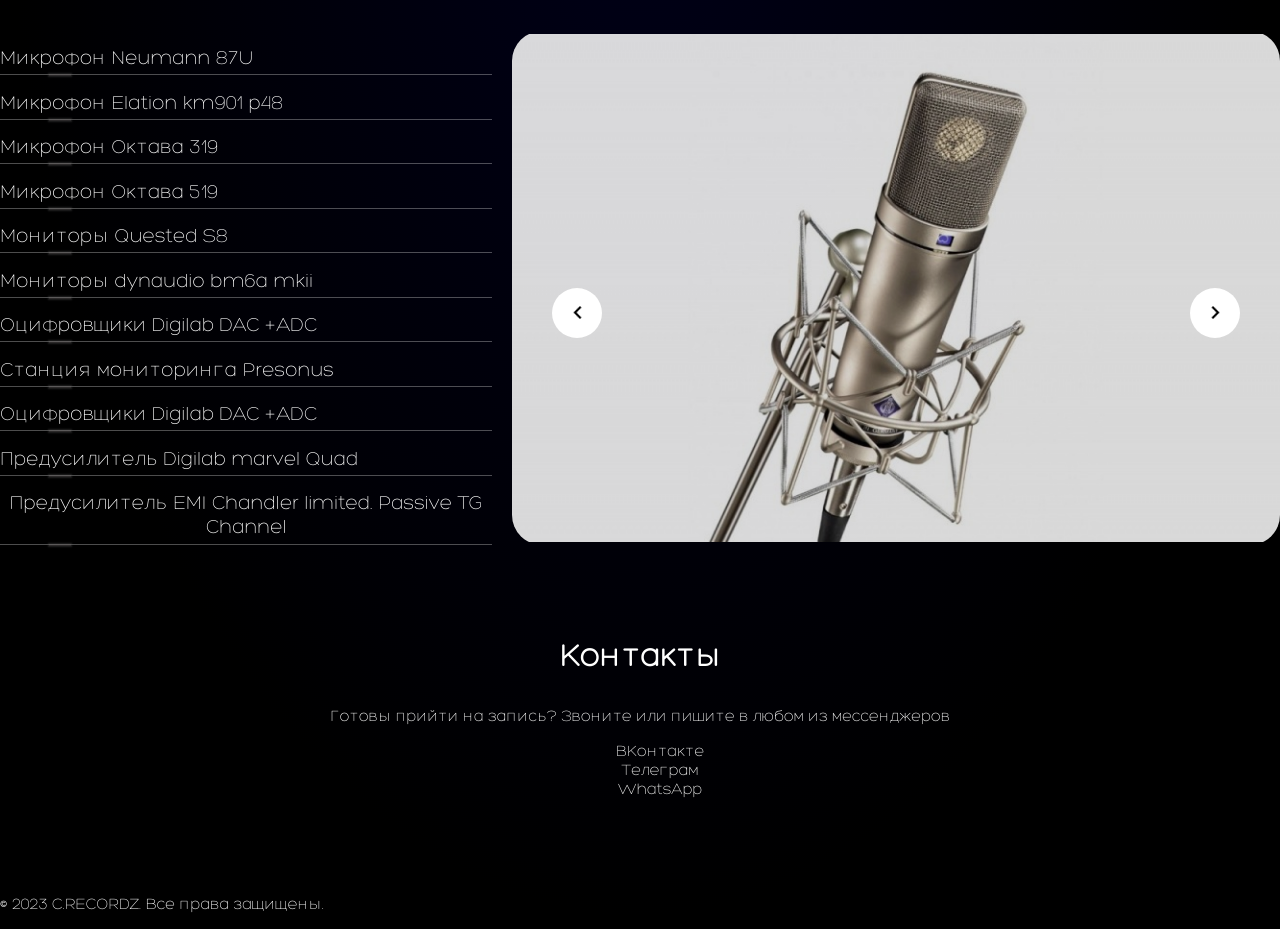
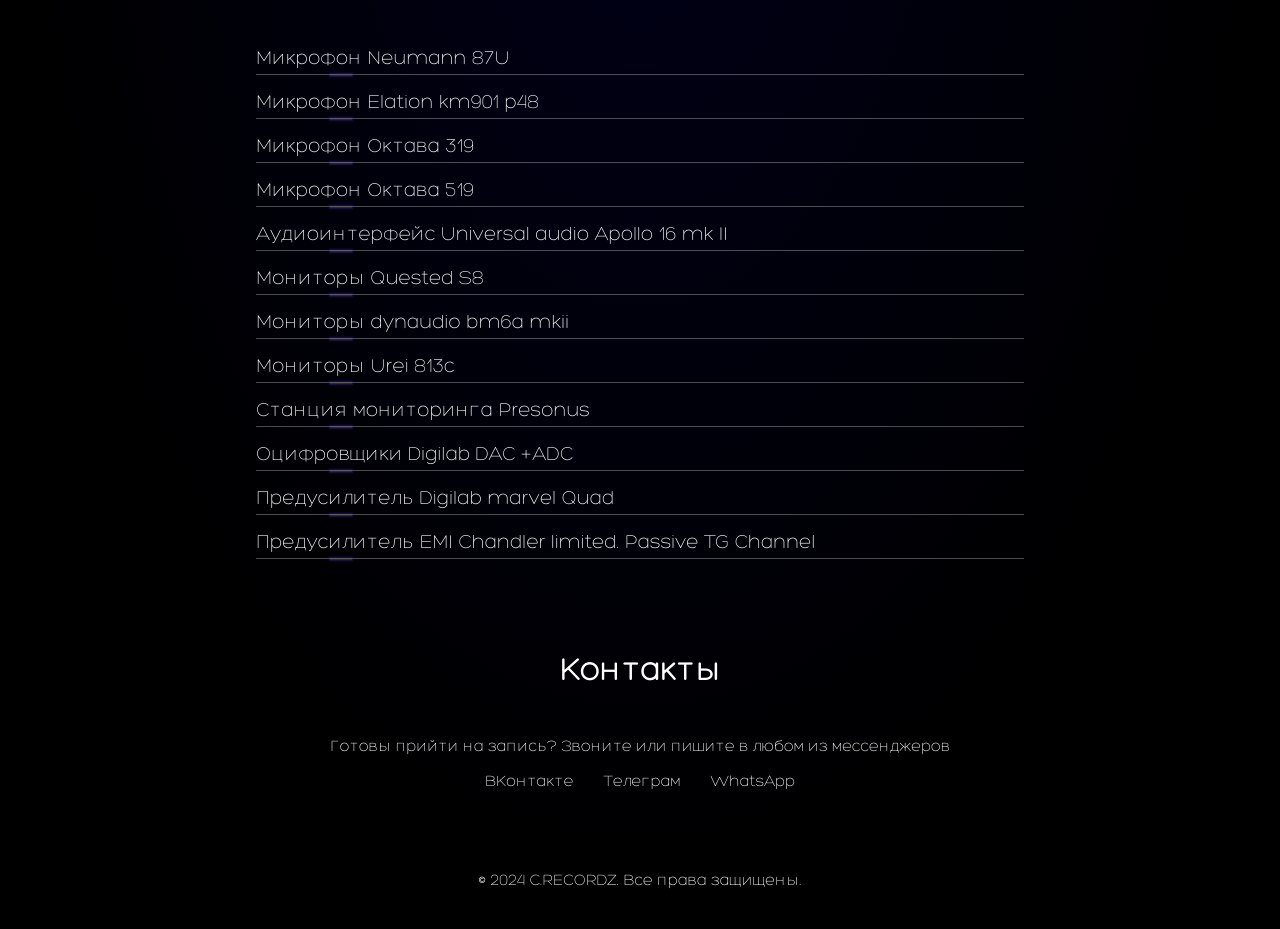
Before and after one commit to crecordz/recording-studio, a React (Create React App) app: page / in a window 1280 px wide. Shown: the part 1307-2236 px from the top of the page. After the commit the page ends 2212 px from the top, so only its background shows below. Built offline with nearby package versions, Linux system fonts and the light colour scheme; a web font is replaced by a local one.

Commit message:
delete photo of equipment

```diff
--- a/src/components/Equipment-item/Equipment-item.css
+++ b/src/components/Equipment-item/Equipment-item.css
@@ -25,7 +25,7 @@
   left: 3px;
   width: 20px;
   height: 0px;
-  box-shadow: 0 0 2px 1px rgb(92, 92, 92);
+  box-shadow: 0 0 2px 1px #5530db;
   border: 1px solid #777373;
   animation: move 5s ease-in-out infinite;
   opacity: 0;
--- a/src/components/about/about.css
+++ b/src/components/about/about.css
@@ -2,6 +2,10 @@
   background-color: transparent;
   color: white;
   text-align: center;
+  display: flex;
+  flex-direction: column;
+  justify-content: center;
+  align-items: center;
 }
 
 .about__title {
--- a/src/components/about/about.jsx
+++ b/src/components/about/about.jsx
@@ -3,87 +3,7 @@
 import EquipmentPhoto from "../Equipment-photo/Equipment-photo";
 import { useEffect, useState } from "react";
 
-import neumann from "../../images/equipment/neumann.jpg";
-import elasion from "../../images/equipment/elasion.jpg";
-import oktava3 from "../../images/equipment/oktava3.jpg";
-import oktava5 from "../../images/equipment/oktava5.jpg";
-import quested from "../../images/equipment/quested.jpg";
-import dynaudio from "../../images/equipment/dynaudio.jpg";
-import digilabDAC from "../../images/equipment/DigilabDAC.jpg";
-import chandler from "../../images/equipment/chandler.jpg";
-import presonus from "../../images/equipment/presonus.jpg";
-import digilabM from "../../images/equipment/digilabM.jpg";
-
-const currentPhotos = [
-  {
-    name: "neumann",
-    src: neumann,
-  },
-  {
-    name: "elasion",
-    src: elasion,
-  },
-  {
-    name: "oktava3",
-    src: oktava3,
-  },
-  {
-    name: "oktava5",
-    src: oktava5,
-  },
-  {
-    name: "quested",
-    src: quested,
-  },
-  {
-    name: "dynaudio",
-    src: dynaudio,
-  },
-  {
-    name: "digilabDAC",
-    src: digilabDAC,
-  },
-  {
-    name: "chandler",
-    src: chandler,
-  },
-  {
-    name: "presonus",
-    src: presonus,
-  },
-  {
-    name: "digilabM",
-    src: digilabM,
-  },
-];
-
 function About() {
-  const [currentPhoto, setCurrentPhoto] = useState(0);
-  const [listOfPhotos, setListOfPhotos] = useState([]);
-
-  useEffect(() => {
-    setListOfPhotos(currentPhotos);
-  }, []);
-
-  const goPrevious = () => {
-    if (currentPhoto === 0) {
-      setCurrentPhoto(listOfPhotos.length - 1);
-    } else {
-      setCurrentPhoto(currentPhoto - 1);
-    }
-  };
-
-  const goNext = () => {
-    if (currentPhoto === listOfPhotos.length - 1) {
-      setCurrentPhoto(0);
-    } else {
-      setCurrentPhoto(currentPhoto + 1);
-    }
-  };
-
-  if (listOfPhotos.length === 0) {
-    return null;
-  }
   return (
     <section className="about">
       <h2 className="about__title">Оборудование</h2>
@@ -93,9 +13,12 @@
           <EquipmentItem title={"Микрофон Elation km901 p48"} />
           <EquipmentItem title={"Микрофон Октава 319"} />
           <EquipmentItem title={"Микрофон Октава 519"} />
+          <EquipmentItem
+            title={"Аудиоинтерфейс Universal audio Apollo 16 mk II"}
+          />
           <EquipmentItem title={"Мониторы Quested S8"} />
           <EquipmentItem title={"Мониторы dynaudio bm6a mkii"} />
-          <EquipmentItem title={"Оцифровщики Digilab DAC +ADC"} />
+          <EquipmentItem title={"Мониторы Urei 813c"} />
           <EquipmentItem title={"Станция мониторинга Presonus"} />
           <EquipmentItem title={"Оцифровщики Digilab DAC +ADC"} />
           <EquipmentItem title={"Предусилитель Digilab marvel Quad"} />
@@ -103,13 +26,6 @@
             title={"Предусилитель EMI Chandler limited. Passive TG Channel"}
           />
         </ul>
-
-        <EquipmentPhoto
-          src={listOfPhotos[currentPhoto].src}
-          alt={listOfPhotos[currentPhoto].name}
-          goNext={goNext}
-          goPrevious={goPrevious}
-        />
       </div>
     </section>
   );
--- a/src/components/contacts/contacts.css
+++ b/src/components/contacts/contacts.css
@@ -3,6 +3,10 @@
   color: white;
   padding: 4rem 2rem;
   text-align: center;
+  display: flex;
+  flex-direction: column;
+  justify-content: center;
+  align-items: center;
 }
 
 .contacts__title {
@@ -12,4 +16,8 @@
 
 .contacts__list {
   list-style: none;
+  display: flex;
+  gap: 30px;
+  margin: 0;
+  padding: 0;
 }
--- a/src/components/footer/footer.css
+++ b/src/components/footer/footer.css
@@ -1,3 +1,4 @@
 .footer {
   color: white;
+  text-align: center;
 }
--- a/src/components/footer/footer.jsx
+++ b/src/components/footer/footer.jsx
@@ -2,7 +2,7 @@
 function Footer() {
   return (
     <footer className="footer">
-      <p>&copy; 2023 C.RECORDZ. Все права защищены.</p>
+      <p>&copy; 2024 C.RECORDZ. Все права защищены.</p>
     </footer>
   );
 }
```
